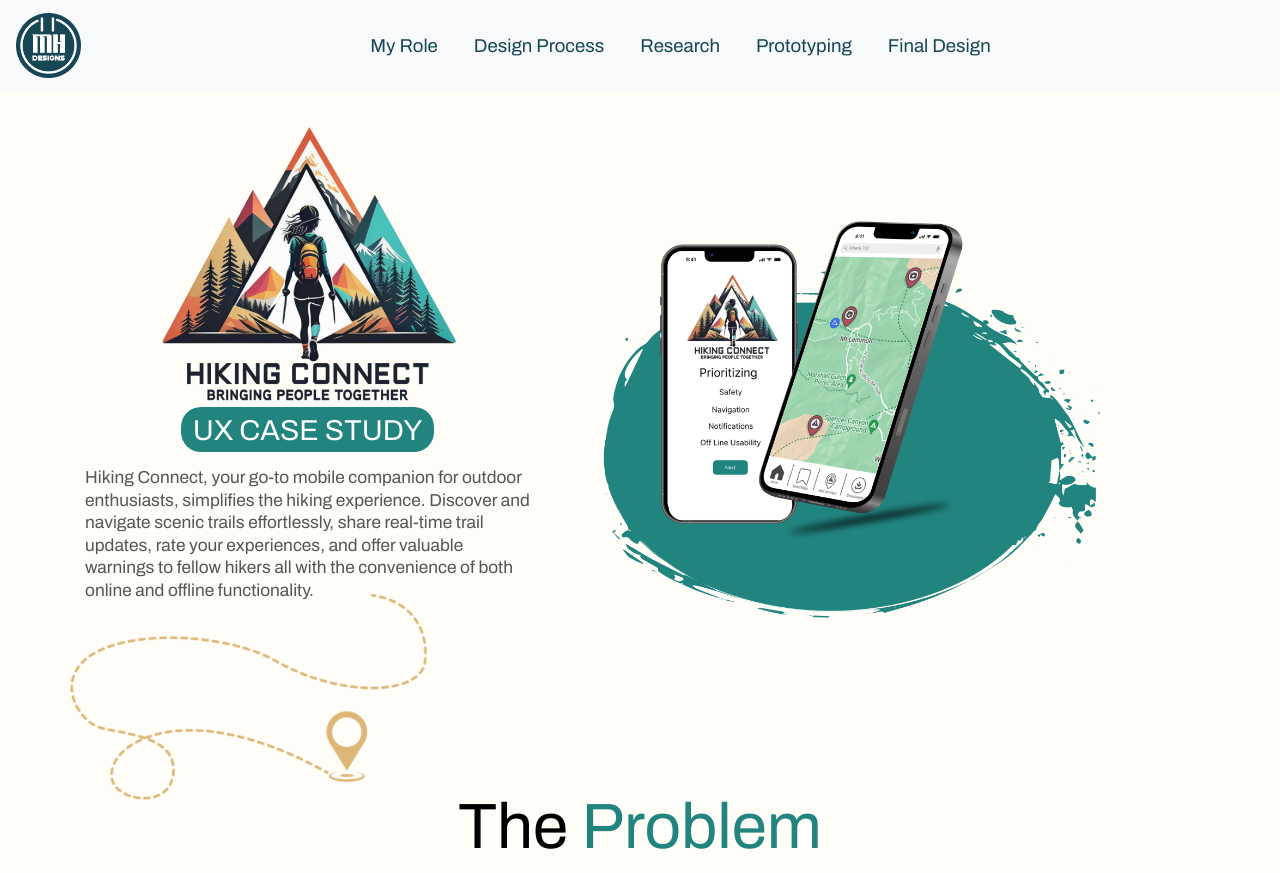
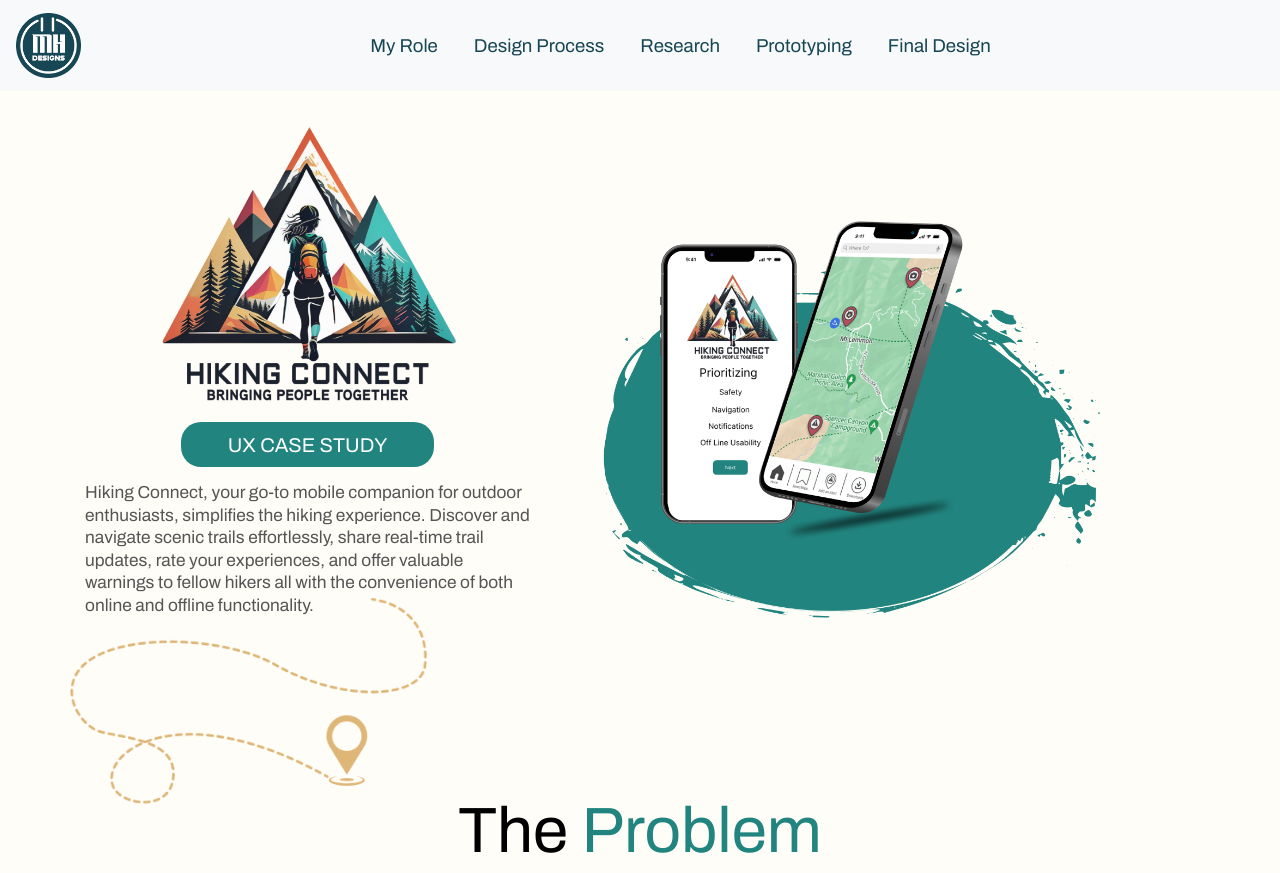
Before and after one commit to Harden1101/Portfolio2024, a plain HTML site: page Case_Study_hike.html in a window 1280 px wide. Shown: the top 873 px of the page. Drawn offline with nearby package versions, Linux system fonts and the light colour scheme.

Commit message:
Update CaseStudyHike.css

```diff
--- a/CSS/CaseStudyHike.css
+++ b/CSS/CaseStudyHike.css
@@ -633,3 +633,16 @@ nav .navbar-nav li a{
      }
 
 }
+
+@media only screen and (min-width: 330px){
+    .ux_case_study_green{
+        margin-top: 15px;
+       }
+
+        .ux_case_study_green p{
+            font-size: 15pt;
+            line-height: 37px;
+        }
+
+
+}
```
